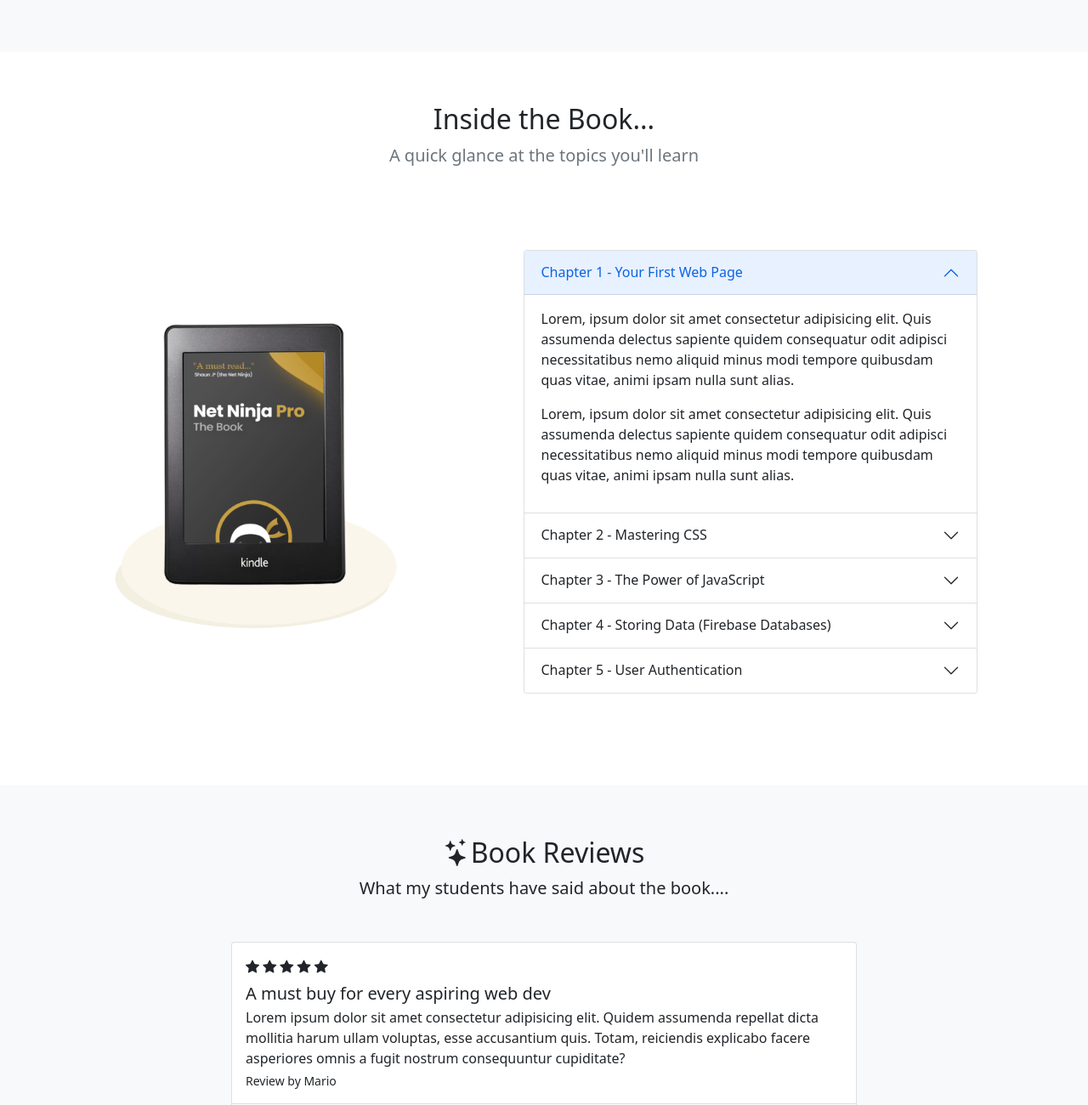
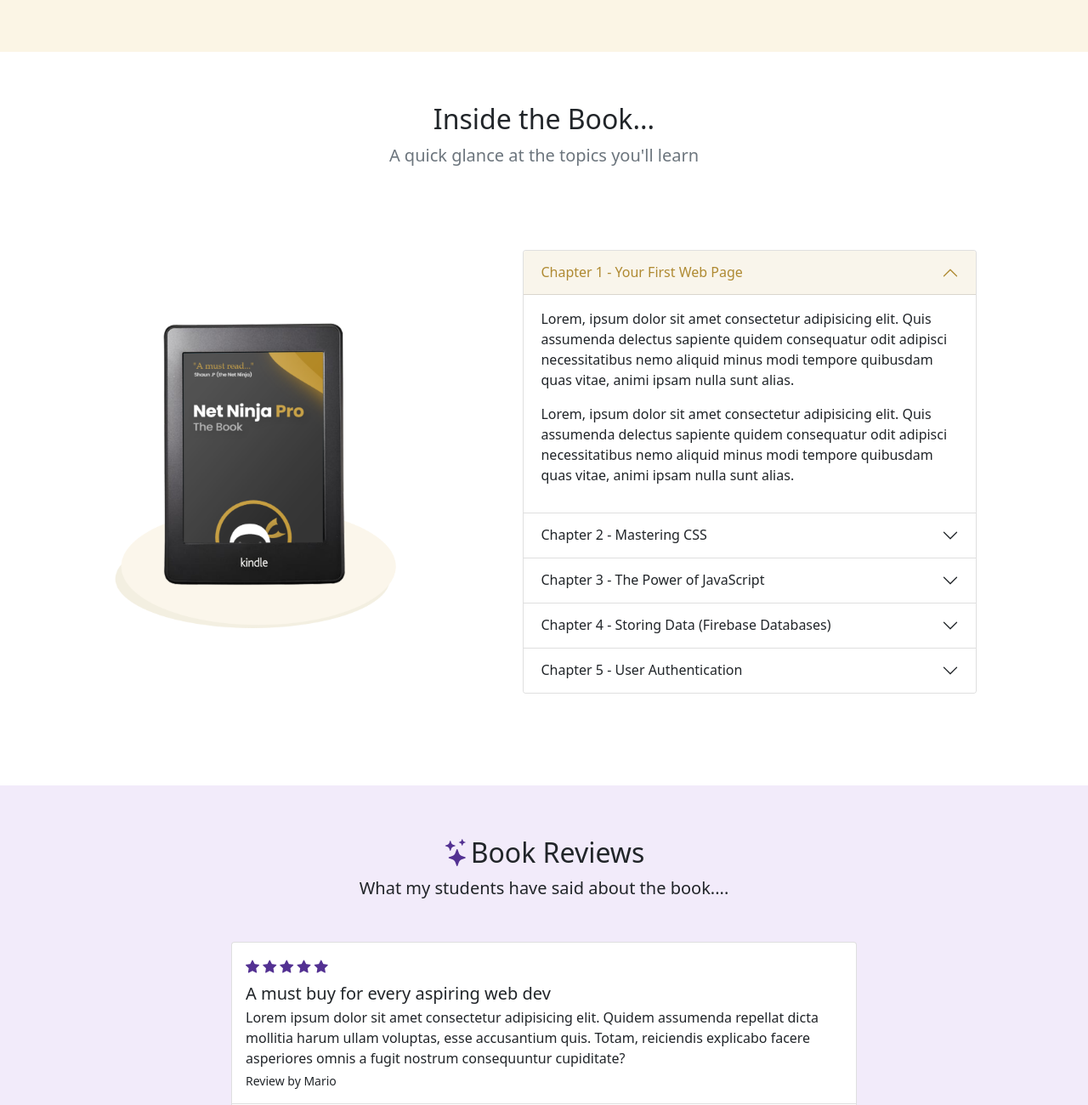
Before and after one commit to sai-myne/Bootstrap-5, a website: page index.html in a window 1280 px wide. Shown: the part 1500-2800 px from the top of the page at 85% size. Drawn offline with nearby package versions, Linux system fonts and the light colour scheme.

Commit message:
Customizing Bootstrap

```diff
--- a/index.html
+++ b/index.html
@@ -3,7 +3,7 @@
     <meta charset="UTF-8">
     <meta http-equiv="X-UA-Compatible" content="IE=edge">
     <meta name="viewport" content="width=device-width, initial-scale=1.0">
-    <link href="https://cdn.jsdelivr.net/npm/bootstrap@5.0.2/dist/css/bootstrap.min.css" rel="stylesheet" integrity="sha384-EVSTQN3/azprG1Anm3QDgpJLIm9Nao0Yz1ztcQTwFspd3yD65VohhpuuCOmLASjC" crossorigin="anonymous">
+    <link href="/css/main.min.css" rel="stylesheet" crossorigin="anonymous">
     <link rel="stylesheet" href="https://cdn.jsdelivr.net/npm/bootstrap-icons@1.5.0/font/bootstrap-icons.css">
     <title>Net Ninja Pro - the Book</title>
     <style>
@@ -214,10 +214,10 @@
       </section>
 
     <!-- reviews list -->
-    <section class="bg-light" id="reviews">
+    <section class="bg-altlight" id="reviews">
         <div class="container-lg">
             <div class="text-center">
-                <h2><i class="bi bi-stars"></i>Book Reviews</h2>
+                <h2><i class="bi bi-stars text-altdark"></i>Book Reviews</h2>
                 <p class="lead">What my students have said about the book....</p>
             </div>
 
@@ -226,11 +226,11 @@
                     <div class="list-group">
                         <div class="list-group-item py-3">
                             <div class="pb-2">
-                                <i class="bi bi-star-fill"></i>
-                                <i class="bi bi-star-fill"></i>
-                                <i class="bi bi-star-fill"></i>
-                                <i class="bi bi-star-fill"></i>
-                                <i class="bi bi-star-fill"></i>
+                                <i class="bi bi-star-fill text-altdark"></i>
+                                <i class="bi bi-star-fill text-altdark"></i>
+                                <i class="bi bi-star-fill text-altdark"></i>
+                                <i class="bi bi-star-fill text-altdark"></i>
+                                <i class="bi bi-star-fill text-altdark"></i>
                             </div>
                             <h5 class="mb-1">A must buy for every aspiring web dev</h5>
                             <p class="mb-1">Lorem ipsum dolor sit amet consectetur adipisicing elit. Quidem assumenda repellat dicta mollitia harum ullam voluptas, esse accusantium quis. Totam, reiciendis explicabo facere asperiores omnis a fugit nostrum consequuntur cupiditate?</p>
--- /dev/null
+++ b/sass/main.scss
@@ -0,0 +1,17 @@
+// custom variables
+$primary: #c29938;
+$light: #fbf5e5;
+
+// import the functions & variables
+@import '../node_modules/bootstrap/scss/functions';
+@import '../node_modules/bootstrap/scss/variables';
+
+$custom-theme-colors: (
+    "altlight": #f2ebfa,
+    "altdark": #533192
+);
+
+$theme-colors: map-merge($custom-theme-colors, $theme-colors);
+
+// import bootstrap
+@import '../node_modules/bootstrap/scss/bootstrap';
```
Also changed, not shown: package.json (added, +14 -0 lines), css/main.min.css (added), 3 other files.
